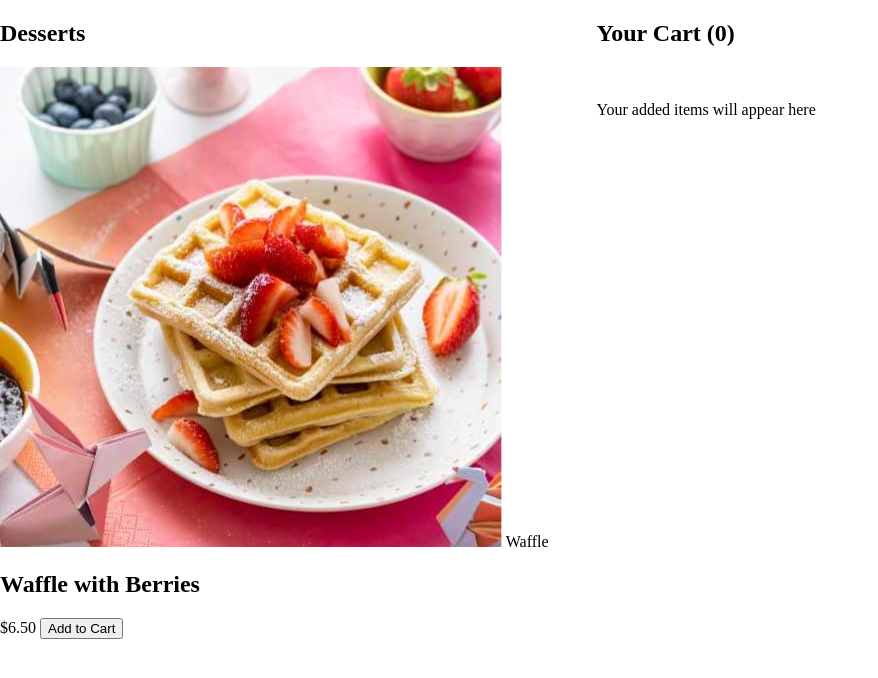
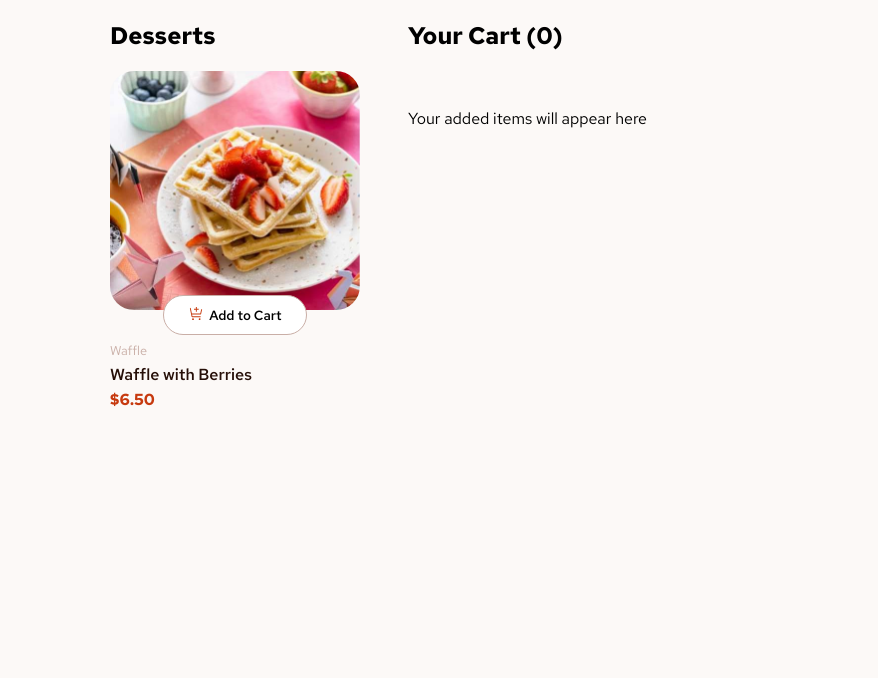
Before and after one commit to MohamedAlrammal/Product-list-with-cart-challenge, a plain HTML site: page index.html in a window 1280 px wide. Shown: the whole page, without its empty margins (0-878 px from the left). Drawn offline with Linux system fonts and the light colour scheme.

Commit message:
Style the dessert cards

```diff
--- a/index.html
+++ b/index.html
@@ -22,15 +22,17 @@
 
 			<article class="dessert-card">
 
-				<img src="./assets/images/image-waffle-desktop.jpg" alt="" width="" height="">
+				<img src="./assets/images/image-waffle-desktop.jpg" alt="" width="502" height="480">
 
-				<span class="tag">Waffle</span>
+				<div class="dessert-card-info">
+					<span class="tag">Waffle</span>
 
-				<h2 class="dessert-name">Waffle with Berries</h2>
+					<h2 class="dessert-name">Waffle with Berries</h2>
 
-				<span class="price">$6.50</span>
+					<span class="price">$6.50</span>
+				</div>
 
-				<button>Add to Cart</button>
+				<button class="dessert-card-button"> <img src="./assets/images/icon-add-to-cart.svg" alt="" width="21" height="20">  Add to Cart</button>
 
 			</article>
 
--- a/styles.css
+++ b/styles.css
@@ -33,6 +33,9 @@
 body{
     margin:0;
     min-height: 100vh;
+    background-color: var(--rose-50);
+    font-family: 'redhat', sans-serif;
+    margin: 0 6.875rem;
 }
 
 main{
@@ -41,6 +44,69 @@ main{
     gap: 3rem;
 }
 
+.dessert-card{
+    width: min(15.625rem, 90vw);
+    box-sizing: border-box;
+    display: flex;
+    flex-direction: column;
+    gap: 2rem;
+    position: relative;
+}
+
+.dessert-card-info{
+    display: flex;
+    flex-direction: column;
+    gap: 0.3rem;
+}
+
+.dessert-card-info h2{
+    margin: 0;
+}
+
+.dessert-card img{
+    width: 100%;
+    height: auto;
+    border-radius: 1.5rem;
+}
+
+.dessert-card-button{
+    position: absolute;
+    place-self: center;
+    top: 66%;
+    display: flex;
+    gap: 0.3rem;
+    padding: 0.625rem 1.5rem;
+    border-radius: 1.5rem;
+    border: 1px solid var(--rose-300);
+    background-color: white;
+    font-family: 'redhat';
+    font-weight: 600;
+}
+
+.dessert-card-button img{
+    width:1rem;
+    height: auto;
+}
+
+.dessert-card .tag{
+    color: var(--rose-300);
+    font-weight: 400;
+    font-size: 0.8rem;
+
+}
+
+.dessert-card h2{
+    font-weight: 600;
+    color: var(--rose-900);
+    font-size: 1rem;
+}
+
+.dessert-card .price{
+    color: var(--red);
+    font-weight: 700;
+
+}
+
 .cart{
 
 }
```
Also changed, not shown: assets/fonts/static/RedHatText-SemiBold.woff2.
